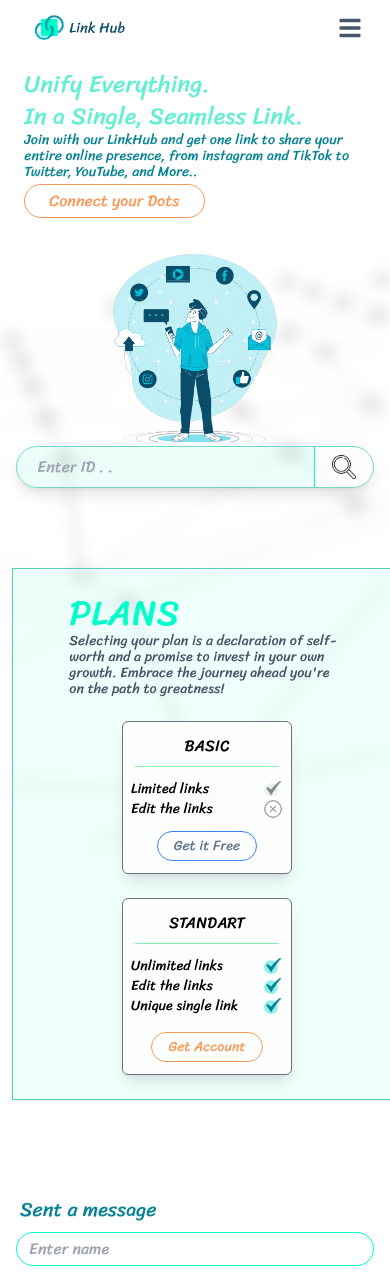
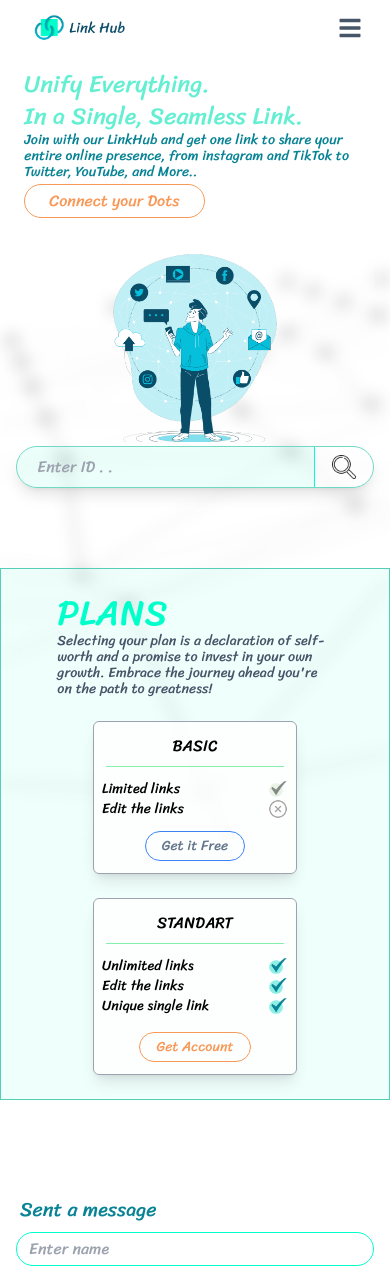
Before and after one commit to Benihin-Dev/LinkHub_Front-end, a React (Create React App) app: page / in a window 390 px wide. Shown: the top 1276 px of the page. Built offline with nearby package versions, Linux system fonts and the light colour scheme.

Commit message:
second commit

```diff
--- a/src/Components/GuestLinkShow.js
+++ b/src/Components/GuestLinkShow.js
@@ -1,4 +1,4 @@
-import React,{useState, useEffect} from "react";
+import React, { useState, useEffect } from "react";
 import { ReactTyped } from "react-typed";
 import { useLocation } from "react-router-dom";
 import NavBar from "./NavBar";
@@ -33,9 +33,11 @@ export default function GuestLinkShow() {
     <>
       <NavBar />
 
-      <div className={`${
+      <div
+        className={`${
           isMounted ? "slide-in" : ""
-        } opacity-0 font-Sriracha sm:flex sm:mx-auto pt-[80px] mb-10 mx-4 sm:w-11/12 lg:w-4/5 `}>
+        } opacity-0 font-Sriracha sm:flex sm:mx-auto pt-[80px] mb-10 mx-4 sm:w-11/12 lg:w-4/5 `}
+      >
         <div className="sm:w-5/12 w-11/12 mx-auto sm:ml-1  flex justify-center items-end mb-5 ">
           <div className=" ">
             <div className="mr-5 sm:mx-5">
@@ -61,7 +63,7 @@ export default function GuestLinkShow() {
           </div>
         </div>
 
-        <div className="sm:w-7/12 lg:w-6/12 sm:mx-8 mt-4 sm:mt-10 border-[#f4f2f2c9] bg-cover bg-center showlinkimage md:mx-5">
+        <div className="sm:w-7/12 lg:w-6/12 sm:mx-8 mt-4 sm:mt-10 border-[#f4f2f2c9] h-96 bg-cover bg-center showlinkimage md:mx-5">
           <div className=" h-96 py-5 pl-5 bg-red-50 w-8/12 border">
             <div className="mb-3">
               <h3 className=" text-base text-slate-600">
--- a/src/Components/PaidUserLinkShow.js
+++ b/src/Components/PaidUserLinkShow.js
@@ -1,4 +1,4 @@
-import React, {useState, useEffect} from "react";
+import React, { useState, useEffect } from "react";
 import { useLocation } from "react-router-dom";
 import { ReactTyped } from "react-typed";
 import NavBar from "./NavBar";
@@ -64,9 +64,11 @@ export default function PaidUserLinkShow() {
   return (
     <>
       <NavBar />
-      <div className={` ${
+      <div
+        className={` ${
           isMounted ? "slide-in" : ""
-        } opacity-0 font-Sriracha sm:flex sm:mx-auto pt-[80px] mb-10 mx-4 sm:w-11/12 lg:w-4/5 `}>
+        } opacity-0 font-Sriracha sm:flex sm:mx-auto pt-[80px] mb-10 mx-4 sm:w-11/12 lg:w-4/5 `}
+      >
         <div className="sm:w-5/12 w-11/12 mx-auto sm:ml-1  flex justify-center items-end mb-5 ">
           <div className=" ">
             <div className="mr-5 sm:mx-5">
@@ -92,7 +94,7 @@ export default function PaidUserLinkShow() {
           </div>
         </div>
 
-        <div className="sm:w-7/12 lg:w-6/12 sm:mx-8 mt-4 sm:mt-10 border-[#f4f2f2c9] bg-cover bg-center showlinkimage md:mx-5">
+        <div className="sm:w-7/12 lg:w-6/12 sm:mx-8 mt-4 sm:mt-10 h-96 border-[#f4f2f2c9] bg-cover bg-center showlinkimage md:mx-5">
           <div className=" h-96 py-5 pl-5 bg-green-50 w-8/12 border">
             <div className="mb-3">
               <h3 className=" text-lg text-slate-600">
--- a/src/Components/Plans.js
+++ b/src/Components/Plans.js
@@ -8,7 +8,7 @@ export default function Plans() {
   return (
     <div
       id="plans"
-      className="font-Sriracha sm:h-60 md:h-[280px] lg:h-72 mb-24 sm:flex mx-3 border border-[#55ceb6] bg-[#cefff553] w-full sm:w-11/12 lg:w-4/5 sm:mx-auto mt-20"
+      className="font-Sriracha sm:h-60 md:h-[280px] lg:h-72 mb-24 sm:flex border border-[#55ceb6] bg-[#cefff553] w-full sm:w-11/12 lg:w-4/5 sm:mx-auto mt-20"
     >
       <div className=" sm:w-5/12 p-6 text-sm  w-10/12 mx-auto md:text-sm lg:text-base lg:p-8 leading-4 flex  items-end">
         <p className="text-slate-600 ">
@@ -20,7 +20,7 @@ export default function Plans() {
         </p>
       </div>
       <div className="sm:w-7/12 sm:flex mx-6 sm:mx-10 sm:mb-1 lg:mx-16 gap-10 lg:gap-10">
-        <div className="bg-[#ffffffd2] border  w-2/4 mx-auto border-gray-500 rounded-md shadow-lg hover:shadow-2xl  md:w-2/5 sm:my-6 md:my-10 mb-6 sm:mb-0">
+        <div className="bg-[#ffffffd2] border  w-3/5 mx-auto border-gray-400 rounded-md shadow-lg hover:shadow-2xl  md:w-2/5 sm:my-6 md:my-10 mb-6 sm:mb-0">
           <h1 className=" mt-3 text-center mx-3 border-b border-green-300 pb-2">
             BASIC
           </h1>
@@ -44,7 +44,7 @@ export default function Plans() {
             </div>
           </div>
         </div>
-        <div className="bg-[#ffffffd2] w-1/2 mx-auto border border-gray-500 rounded-md shadow-lg hover:shadow-2xl  md:w-2/5 sm:my-6 md:my-10 mb-6 sm:mb-0">
+        <div className="bg-[#ffffffd2] w-3/5 mx-auto border border-gray-400 rounded-md shadow-lg hover:shadow-2xl  md:w-2/5 sm:my-6 md:my-10 mb-6 sm:mb-0">
           <h1 className=" mt-3 text-center  mx-3 border-b border-green-300 pb-2">
             STANDART
           </h1>
```
